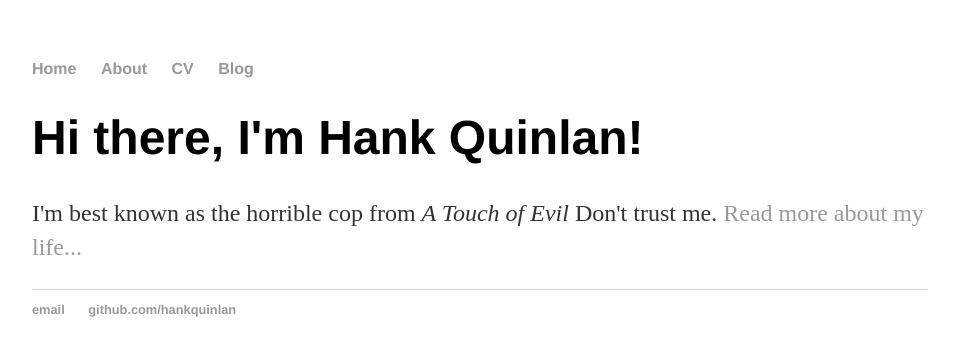
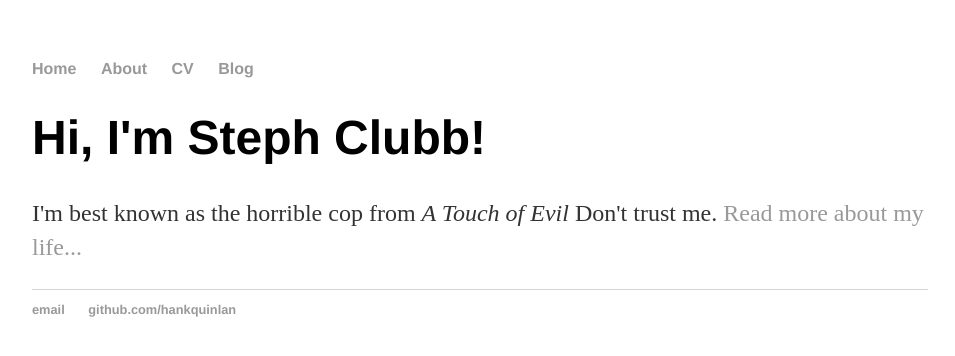
Before and after one commit to stephclubb/jekyll_blog, a Jekyll site: the page built from index.html, in a window 1280 px wide. Shown: the top 356 px of the page, without its empty margins (160-1115 px from the left). Built offline with Jekyll 4.4.1, drawn with Linux system fonts in a browser that asks for light colours.

Commit message:
Update index.html
text amends

```diff
--- a/index.html
+++ b/index.html
@@ -1,8 +1,8 @@
 ---
 layout: default
-title: Hank Quinlan, Horrible Cop
+title: Steph Clubb
 ---
 <div class="blurb">
-	<h1>Hi there, I'm Hank Quinlan!</h1>
+	<h1>Hi, I'm Steph Clubb!</h1>
 	<p>I'm best known as the horrible cop from <em>A Touch of Evil</em> Don't trust me. <a href="/about">Read more about my life...</a></p>
 </div><!-- /.blurb -->
```
